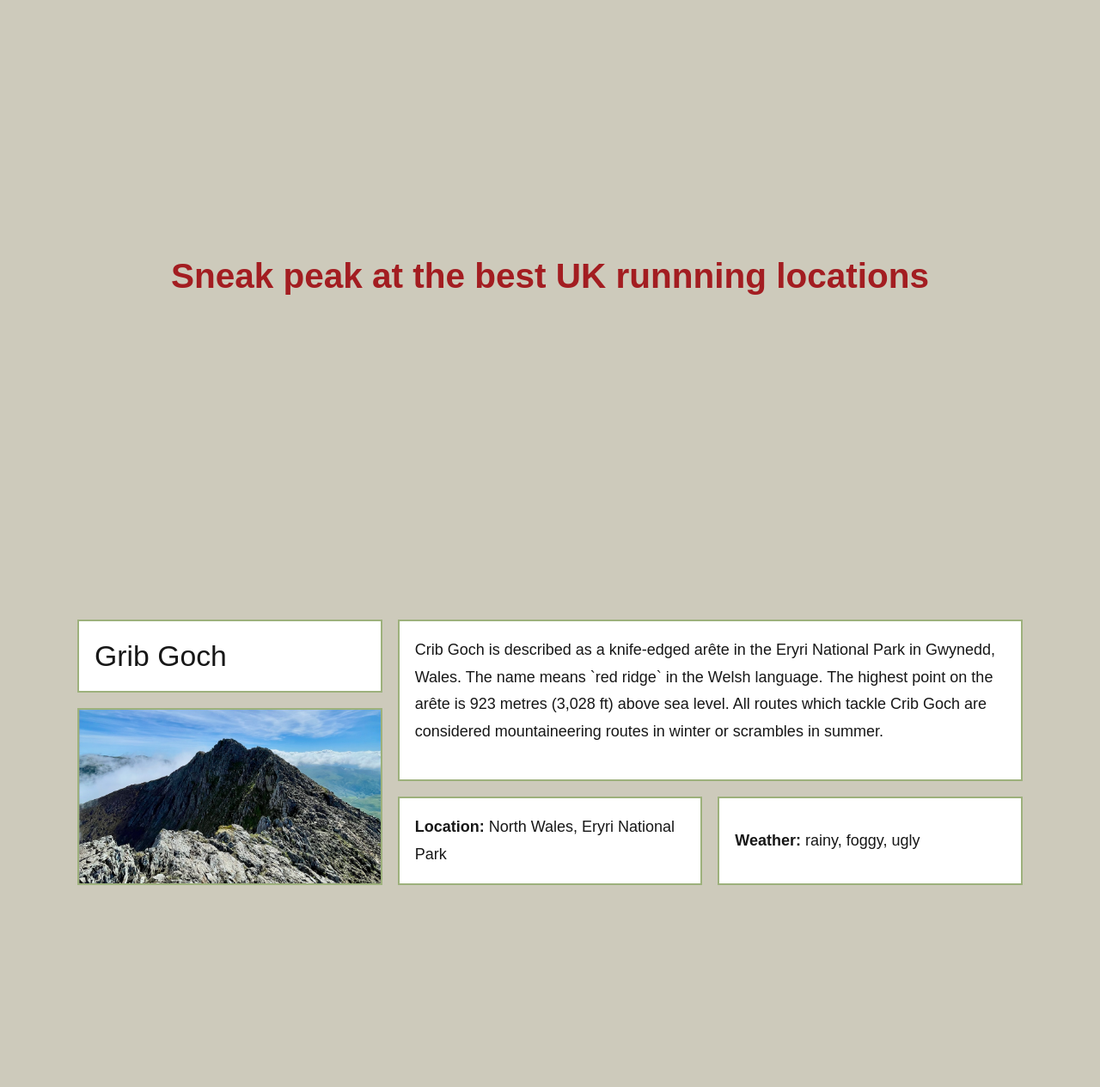
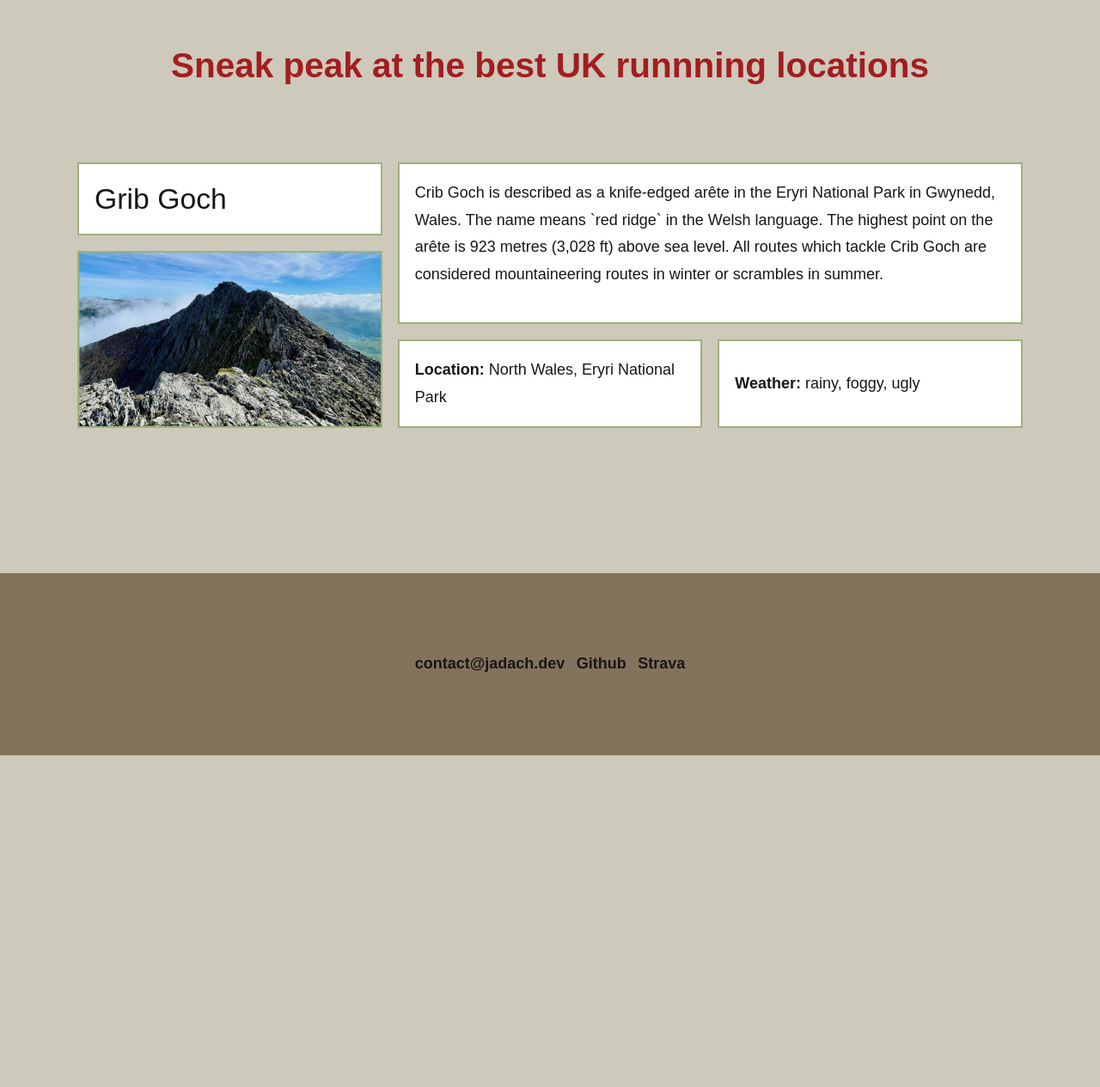
Before and after one commit to magdalenajadach/weather, a Next.js app: page / in a window 1280 px wide. Shown: the part 805-2070 px from the top of the page at 86% size. After the commit the page ends 1684 px from the top, so only its background shows below. Built offline with nearby package versions, Linux system fonts and the light colour scheme.

Commit message:
Footer color

```diff
--- a/src/app/globals.css
+++ b/src/app/globals.css
@@ -39,6 +39,10 @@ body {
     color: var(--bright-pink-crayola);
   }
 
+  .bg-coyote {
+    background-color: var(--coyote);
+  }
+
   .border-olivine {
     border: 2px solid var(--olivine);
   }
--- a/src/components/Footer/Footer.tsx
+++ b/src/components/Footer/Footer.tsx
@@ -1,6 +1,6 @@
 export default function Footer() {
   return (
-    <div className="font-semibold flex w-full items-center justify-center min-h-screen sm:p-20 gap-3">
+    <div className="font-semibold flex w-full items-center justify-center sm:p-20 gap-3 bg-coyote">
       <a href="mailto:contact@jadach.tech" className="">contact@jadach.dev</a>
       <p>Github</p>
       <p>Strava</p>
--- a/src/components/Location/Location.tsx
+++ b/src/components/Location/Location.tsx
@@ -12,7 +12,7 @@ export default function Location() {
   // return <ul>{listItems}</ul>;
   return (
     <div className="">
-      <h2 className="text-4xl text-bright-pink font-semibold flex w-full items-center justify-center min-h-screen sm:p-20">Sneak peak at the best UK runnning locations</h2>
+      <h2 className="text-4xl text-bright-pink font-semibold flex w-full items-center justify-center sm:p-20">Sneak peak at the best UK runnning locations</h2>
       <div className="md:grid grid-cols-3 grid-rows-3 gap-4">
         <div className="bg-white text-3xl md:border-olivine place-content-center items-center p-4">Grib Goch</div>
         <div className="bg-white col-span-2 row-span-2 md:border-olivine p-4">
```
